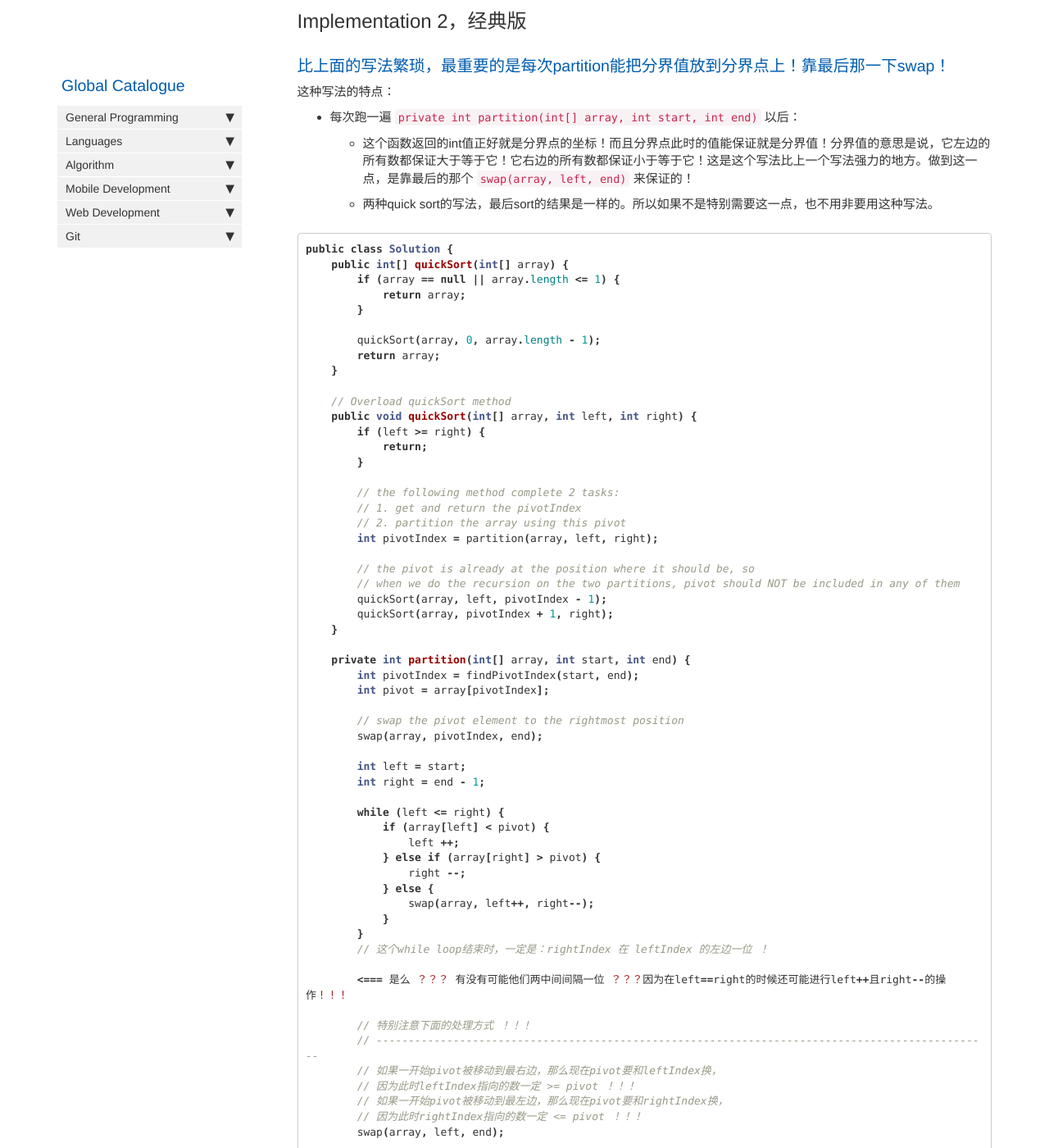
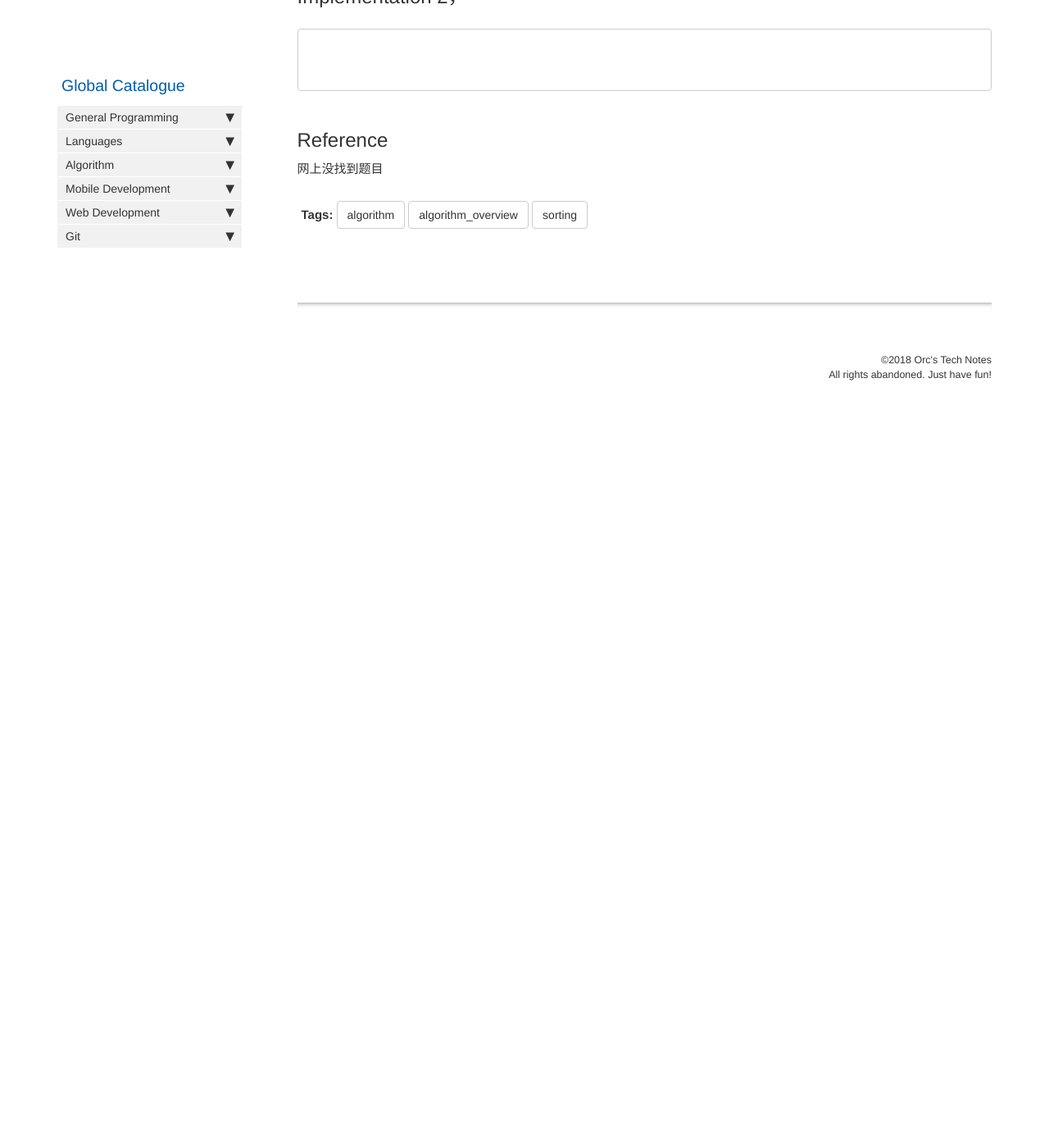
Before and after one commit to HungryOrc/hungryorc.github.io, a Jekyll site: the page built from pages/algorithm/algorithm_quick_select.md, in a window 1280 px wide and 1400 px high, scrolled down 1684 px. Shown: the whole window at 82% size. Built offline with Jekyll 4.4.1, drawn with Linux system fonts in a browser that asks for light colours; nearby versions of some CDN libraries; comment, search, counter and statistics services are not loaded; after the commit the page ends 2200 px from its top, so only the background shows below that; some of the changed text lies outside the part shown.

Commit message:
Update algorithm_quick_select.md

````diff
--- a/pages/algorithm/algorithm_quick_select.md
+++ b/pages/algorithm/algorithm_quick_select.md
@@ -27,15 +30,6 @@ It is related to the "Quick Sort" sorting algorithm.
 
 ```java
 public class Solution {
-    public int findKthLargest(int[] nums, int k) {
-        if (nums == null || nums.length == 0) {
-            return Integer.MIN_VALUE;
-        }
-
-        // 注意！找 第k个最大，就是找 第length-k+1个最小 ！！
-        return quickSelect(nums, 0, nums.length - 1, nums.length - k + 1);
-    }
-
     // quick select 这个算法的定义就是 “找第 k 小的数”，k 也就是下面的最后一个参数
     private int quickSelect(int[] nums, int start, int end, int k) {
         int chosenIndex = partition(nums, start, end);
@@ -80,102 +74,12 @@ public class Solution {
 }
 ```
 
-## Implementation 2，经典版
-
-### 比上面的写法繁琐，最重要的是每次partition能把分界值放到分界点上！靠最后那一下swap！
-
-这种写法的特点：
-* 每次跑一遍 `private int partition(int[] array, int start, int end)` 以后：
-  * 这个函数返回的int值正好就是分界点的坐标！而且分界点此时的值能保证就是分界值！分界值的意思是说，它左边的所有数都保证大于等于它！它右边的所有数都保证小于等于它！这是这个写法比上一个写法强力的地方。做到这一点，是靠最后的那个 `swap(array, left, end)` 来保证的！
-  * 两种quick sort的写法，最后sort的结果是一样的。所以如果不是特别需要这一点，也不用非要用这种写法。
+## Implementation 2，
 
 ```java
-public class Solution {
-    public int[] quickSort(int[] array) {
-        if (array == null || array.length <= 1) {
-            return array;
-        }
 
-        quickSort(array, 0, array.length - 1);
-        return array;
-    }
 
-    // Overload quickSort method
-    public void quickSort(int[] array, int left, int right) {
-        if (left >= right) {
-            return;
-        }
 
-        // the following method complete 2 tasks:
-        // 1. get and return the pivotIndex
-        // 2. partition the array using this pivot
-        int pivotIndex = partition(array, left, right);
-
-        // the pivot is already at the position where it should be, so
-        // when we do the recursion on the two partitions, pivot should NOT be included in any of them
-        quickSort(array, left, pivotIndex - 1);
-        quickSort(array, pivotIndex + 1, right);
-    }
-
-    private int partition(int[] array, int start, int end) {
-        int pivotIndex = findPivotIndex(start, end);
-        int pivot = array[pivotIndex];
-
-        // swap the pivot element to the rightmost position
-        swap(array, pivotIndex, end);
-
-        int left = start;
-        int right = end - 1;
-
-        while (left <= right) {
-            if (array[left] < pivot) {
-                left ++;
-            } else if (array[right] > pivot) {
-                right --;
-            } else {
-                swap(array, left++, right--);
-            }
-        }
-        // 这个while loop结束时，一定是：rightIndex 在 leftIndex 的左边一位 ！
-
-        <=== 是么 ？？？ 有没有可能他们两中间间隔一位 ？？？因为在left==right的时候还可能进行left++且right--的操作！！！
-
-        // 特别注意下面的处理方式 ！！！
-        // ------------------------------------------------------------------------------------------------
-        // 如果一开始pivot被移动到最右边，那么现在pivot要和leftIndex换，
-        // 因为此时leftIndex指向的数一定 >= pivot ！！！
-        // 如果一开始pivot被移动到最左边，那么现在pivot要和rightIndex换，
-        // 因为此时rightIndex指向的数一定 <= pivot ！！！
-        swap(array, left, end);
-
-        // 这么移动之后，pivot 一定就位于我们接下来要return 的index的位置上，
-        // 即这个位置的数一定 == pivot，而非含糊地 >= pivot 或 <= pivot ！！！
-        // 注意了 ！！！
-        // 之所以这里非要等于不可，不能有一丝的含糊，是因为再往后的 quick sort recursion里，
-        // 前半段的quick sort 将结束于 pivot index - 1，
-        // 后半段的quick sort 将开始于 pivot index + 1，
-        // 所以 pivot index 上必须必须是等于 pivot 值的 ！！！因为以后再也不会碰这个 index 上的数了 ！！！
-        // 至于 pivot index 之前或者之后的数，目前来说，完全可能含有n个等于pivot的数，这些都无所谓，
-        // 但是在pivot位置上必须就是pivot值！！！然后下一步才有继续的基础！！！
-
-        // 上面如果是 swap 了 right 和 start，这里就要 return right ！！！
-        // 上面如果是 swap 了 left 和 end，这里就要 return left ！！！
-        return left;
-        // ------------------------------------------------------------------------------------------------
-    }
-
-    // random in the range of [left, right], inclusive in both ends
-    // Math.random() 得出的是：[0, 1)
-    private int findPivotIndex(int left, int right) {
-        return left + (int)(Math.random() * (right - left + 1));
-    }
-
-    private void swap(int[] array, int left, int right) {
-        int temp = array[left];
-        array[left] = array[right];
-        array[right] = temp;
-    }
-}
 ```
 
 ## Reference
````
Also changed, not shown: other parts of pages/algorithm/algorithm_quick_select.md (+4 -1 lines).
